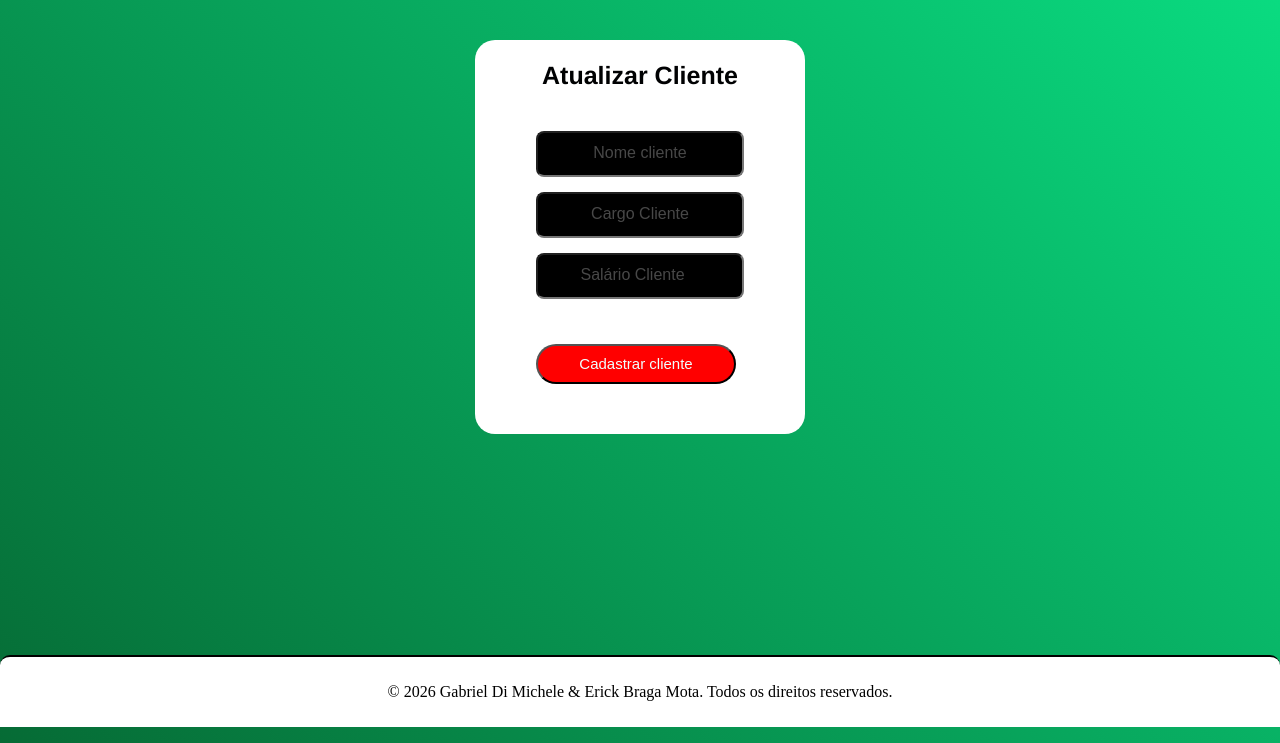
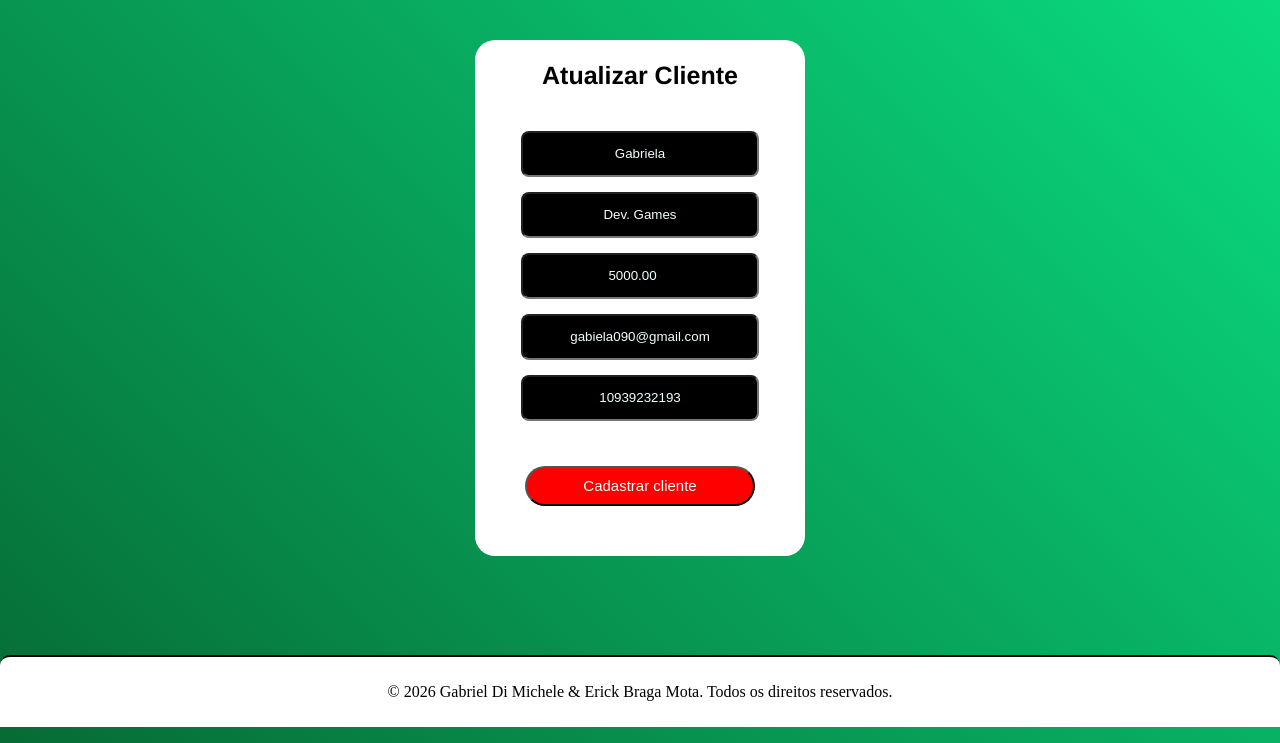
Before and after one commit to michele00-pi/flask_sqlalchemy, a Flask app: page /editar/3 in a window 1280 px wide. Shown: the part 73-816 px from the top of the page. Run offline with Flask 3, Linux system fonts and the light colour scheme.

Commit message:
Novos campos de entrada

```diff
--- a/app.py
+++ b/app.py
@@ -13,11 +13,15 @@ class Clientes(db.Model):
     nome_cliente = db.Column(db.String(40), nullable=False)
     cargo_cliente = db.Column(db.String(40), nullable=False)
     salario_cliente = db.Column(db.Numeric(precision=10, scale=2), nullable=False)
+    email_cliente = db.Column(db.String(50), nullable=True)
+    cpf_cliente = db.Column(db.String(11), unique=True , nullable=True)
 
-    def __init__(self, nome_cliente, cargo_cliente,salario_cliente):
+    def __init__(self, nome_cliente, cargo_cliente,salario_cliente, email_cliente, cpf_cliente):
         self.nome_cliente = nome_cliente
         self.cargo_cliente = cargo_cliente
         self.salario_cliente = salario_cliente
+        self.email_cliente = email_cliente
+        self.cpf_cliente = cpf_cliente
 
 #ROTA HOME
 
@@ -35,11 +39,13 @@ def cadastrar():
         nome = request.form.get("nome_cliente")
         cargo = request.form.get("cargo_cliente")
         salario = request.form.get("salario_cliente")
+        email = request.form.get("email_cliente")
+        cpf = request.form.get("cpf_cliente")
 
         try:
             salario = float(salario)
 
-            novo_cliente = Clientes(nome,cargo,salario)
+            novo_cliente = Clientes(nome,cargo,salario,email,cpf)
             db.session.add(novo_cliente)
             db.session.commit()
             flash("Cliente cadastrado com sucesso!", "success")
@@ -70,6 +76,8 @@ def editar(id_cliente):
         cliente.nome_cliente = request.form.get("nome_cliente")
         cliente.cargo_cliente = request.form.get("cargo_cliente")
         cliente.salario_cliente = request.form.get("salario_cliente")
+        cliente.email_cliente = request.form.get("email_cliente")
+        cliente.cpf_cliente = request.form.get("cpf_cliente")
 
         db.session.commit()
         flash("Cliente atualizado com sucesso!", "success")
--- a/static/style.css
+++ b/static/style.css
@@ -43,6 +43,7 @@
     color: #004520;
 }
 
+
 .h2-cadastrar {
     color: rgb(0, 1, 2);
     font-family: 'Franklin Gothic Medium', 'Arial Narrow', Arial, sans-serif;
@@ -74,6 +75,8 @@
     flex-direction: column;
     gap: 15px;
 
+    align-items: center;
+
     padding: 20px;
 
 }
@@ -81,21 +84,25 @@
 
 .input-nome,
 .input-cargo,
-.input-salario {
+.input-salario,
+.input-email,
+.input-cpf {
     border-radius: 8px;
 
     color: azure;
     background-color: #000000;
 
     height: 40px;
-    width: 200px;
+    width: 230px;
 
     text-align: center;
 }
 
 .input-nome::placeholder,
 .input-cargo::placeholder,
-.input-salario::placeholder {
+.input-salario::placeholder,
+.input-email::placeholder,
+.input-cpf::placeholder {
     color: #fefefe48;
     /* Muda a cor do texto */
     font-size: 16px;
@@ -112,7 +119,7 @@
     font-size: 15px;
 
     height: 40px;
-    width: 200px;
+    width: 230px;
 
     margin: 30px 0px
 }
@@ -143,10 +150,30 @@ footer {
 
 .section-lista{
     display: flex;
+    flex-direction: column;
+    align-items: center;
+
     justify-content: center;
 
     margin: 40px;
 
+}
+
+.h1-lista{
+    color: rgb(0, 1, 2);
+
+    background-color: #ffffff;
+
+    border: 2px solid black;
+    border-radius: 10px;
+
+    font-family: 'Franklin Gothic Medium', 'Arial Narrow', Arial, sans-serif;
+    font-size: 25px;
+    text-align: center;
+
+    padding: 10px;
+
+    width: 500px;
 }
 
 .table-clientes{
--- a/templates/cadastrar.html
+++ b/templates/cadastrar.html
@@ -10,6 +10,9 @@
                 <input class="input-cargo" type="text" name="cargo_cliente" placeholder="Cargo Cliente" required>
                 <input class="input-salario" type="number" name="salario_cliente" step="0.01"
                     placeholder="Salário Cliente" required>
+                <input class="input-email" type="email" name="email_cliente" placeholder="Email Cliente" required>
+                <input class="input-cpf" type="text" name="cpf_cliente" placeholder="CPF Cliente" pattern="\d{11}"
+                    title="Digite um CPF válido com 11 dígitos" required>
                 <input class="botao-submit" type="submit" value="Cadastrar cliente">
             </div>
         </form>
--- a/templates/editar.html
+++ b/templates/editar.html
@@ -1,16 +1,19 @@
 {% extends 'base.html' %}
 {% block conteudo %}
+
 <div class="div-pai">
     <section class="section-cadastro">
         <h2 class="h2-cadastrar">Atualizar Cliente</h2>
         <form action="{{ url_for('editar', id_cliente=cliente.id_cliente) }}" method="POST" class="form-cadastro">
             <div class="div-inputs">
-                <input class="input-nome" type="text" name="nome_cliente" placeholder="Nome cliente" required>
-                <input class="input-cargo" type="text" name="cargo_cliente" placeholder="Cargo Cliente" required>
-                <input class="input-salario" type="number" name="salario_cliente" step="0.01"
-                    placeholder="Salário Cliente" required>
+                <input class="input-nome" type="text" name="nome_cliente" value="{{ cliente.nome_cliente }}" placeholder="Nome cliente" required>
+                <input class="input-cargo" type="text" name="cargo_cliente" value="{{ cliente.cargo_cliente }}" placeholder="Cargo Cliente" required>
+                <input class="input-salario" type="number" name="salario_cliente" step="0.01" value="{{ cliente.salario_cliente }}" placeholder="Salário Cliente" required>
+                <input class="input-email" type="email" name="email_cliente" value="{{ cliente.email_cliente }}" placeholder="Email Cliente" required>
+                <input class="input-cpf" type="text" name="cpf_cliente" value="{{ cliente.cpf_cliente }}" placeholder="CPF Cliente" pattern="\d{11}"
+                    title="Digite um CPF válido com 11 dígitos" required>
                 <input class="botao-submit" type="submit" value="Cadastrar cliente">
             </div>
         </form>
     </section>
-{% endblock conteudo %}
+    {% endblock conteudo %}
--- a/templates/listar.html
+++ b/templates/listar.html
@@ -1,12 +1,15 @@
 {% extends 'base.html' %}
 {% block conteudo %}
 <section class="section-lista">
+    <h1 class="h1-lista">Lista de Clientes</h1>
     <table class="table-clientes">
         <thead class="thead-clientes">
             <th>ID</th>
             <th>NOME</th>
             <th>CARGO</th>
             <th>SALÁRIO</th>
+            <th>EMAIL</th>
+            <th>CPF</th>
             <th>EDITAR</th>
             <th>EXCLUIR</th>
         </thead>
@@ -17,6 +20,8 @@
                 <td>{{cliente.nome_cliente}}</td>
                 <td>{{cliente.cargo_cliente}}</td>
                 <td>R${{cliente.salario_cliente}}</td>
+                <td>{{cliente.email_cliente}}</td>
+                <td>{{cliente.cpf_cliente}}</td>
                 <td><form action="{{url_for('editar', id_cliente=cliente.id_cliente)}}" method="get"><button class="botao-editar" type="submit">✏️</button></form></td>
                 <td><form action="{{url_for('excluir', id_cliente=cliente.id_cliente)}}" method="post"><button class="botao-editar" type="submit">❌</button></form></td>
             </tr>
```
Also changed, not shown: templates/index.html (+10 -3 lines), instance/clientes.sqlite3.
